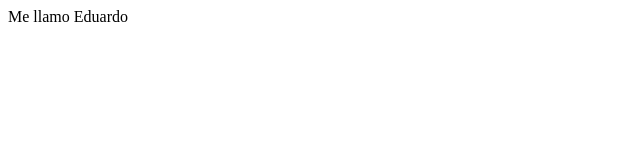
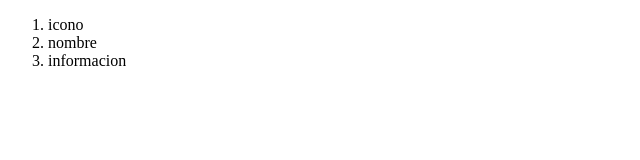
Before and after one commit to Industries-Camote/OverLevel, a plain HTML site: page index.html in a window 1280 px wide. Shown: the whole page, without its empty margins (0-640 px from the left). Drawn offline with Linux system fonts and the light colour scheme.

Commit message:
haciendo base de header

```diff
--- a/index.html
+++ b/index.html
@@ -5,7 +5,22 @@
     <title>hola</title>
   </head>
   <body>
-    Me llamo Eduardo
+
+    <!-- NOTE: HEADER -->
+    <div class="header">
+      <ol>
+        <li>
+          icono
+        </li>
+        <li>
+          nombre
+        </li>
+        <li>
+          informacion
+        </li>
+      </ol>
+    </div>
+    <!-- NOTE: HEADER -->
+
   </body>
-
 </html>
```
